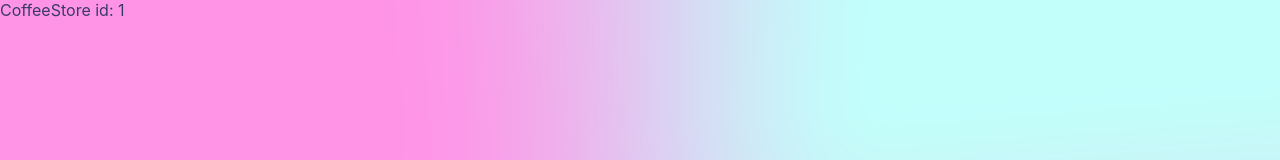
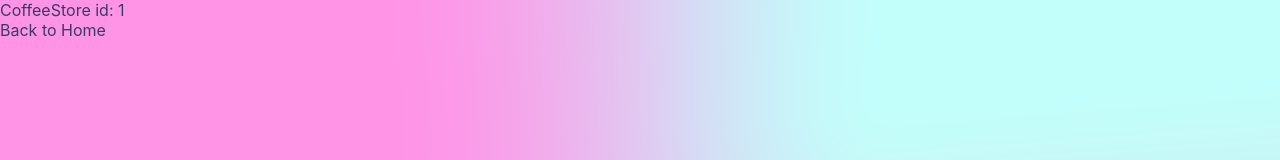
Before and after one commit to chaudhuree/na-coffeeKhor, a Next.js app: page /coffee-store/1 in a window 1280 px wide. Shown: the top 160 px of the page. Built offline with nearby package versions, Linux system fonts and the light colour scheme.

Commit message:
docs: tested link property to use it we need to import it it is similar to a tag

```diff
--- a/pages/coffee-store/[id].js
+++ b/pages/coffee-store/[id].js
@@ -1,10 +1,14 @@
+import Link from "next/link";
 import { useRouter } from "next/router";
 import React from "react";
 
 function CoffeeStore() {
   const route = useRouter();
   console.log(route);
-  return <div>CoffeeStore id: {route.query.id}</div>;
+  return <div>CoffeeStore id: {route.query.id}
+  <div></div>
+  <Link href='/'><a>Back to Home</a></Link>
+  </div>;
 }
 
 export default CoffeeStore;
```
